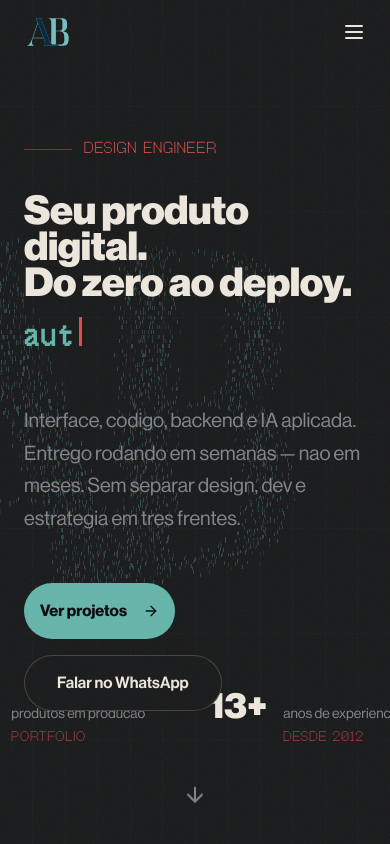
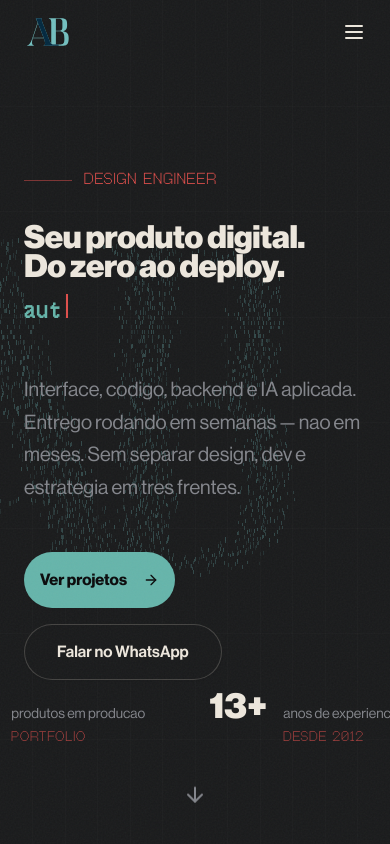
Before and after one commit to oalexandrebelo/portfolio-AB, a Next.js app: page / in a window 390 px wide. Shown: the top 844 px of the page. Built offline with nearby package versions, Linux system fonts and the light colour scheme.

Commit message:
fix: hero font-size reduced to prevent overflow
- Headline: 8vw → 5.5vw (max 5.5rem)
- Typewriter: 7vw → 4.5vw (max 4.5rem)
- Container height adjusted to match
- Cursor size proportional

Co-Authored-By: Claude Opus 4.6 (1M context) <noreply@anthropic.com>

```diff
--- a/components/landing/hero-section.tsx
+++ b/components/landing/hero-section.tsx
@@ -85,22 +85,22 @@ export function HeroSection() {
         {/* H1 — fixed height container to prevent layout shift */}
         <div className="mb-12">
           <h1 className={`font-black leading-[0.9] tracking-tight transition-all duration-1000 ${isVisible ? "opacity-100 translate-y-0" : "opacity-0 translate-y-8"}`}>
-            <span className="block text-[clamp(2.5rem,8vw,6.5rem)]">Seu produto digital.</span>
-            <span className="block text-[clamp(2.5rem,8vw,6.5rem)]">Do zero ao deploy.</span>
+            <span className="block text-[clamp(2rem,5.5vw,5.5rem)]">Seu produto digital.</span>
+            <span className="block text-[clamp(2rem,5.5vw,5.5rem)]">Do zero ao deploy.</span>
 
             {/* Typewriter — fixed height container prevents layout jump */}
             <span
-              className="block mt-4 overflow-hidden"
-              style={{ height: "clamp(2.5rem, 8vw, 7rem)" }}
+              className="block mt-3 overflow-hidden"
+              style={{ height: "clamp(2rem, 5vw, 5rem)" }}
             >
-              <span className="font-offbit font-bold text-primary text-[clamp(2rem,7vw,5.5rem)] tracking-wider inline-block">
+              <span className="font-offbit font-bold text-primary text-[clamp(1.5rem,4.5vw,4.5rem)] tracking-wider inline-block">
                 {displayText}
               </span>
               <span
-                className={`inline-block w-[3px] lg:w-[4px] bg-accent ml-1 align-baseline transition-opacity duration-100 ${
+                className={`inline-block w-[2px] lg:w-[3px] bg-accent ml-1 align-baseline transition-opacity duration-100 ${
                   cursorVisible ? "opacity-100" : "opacity-0"
                 }`}
-                style={{ height: "clamp(1.8rem, 6vw, 4.5rem)" }}
+                style={{ height: "clamp(1.5rem, 4vw, 3.5rem)" }}
               />
             </span>
           </h1>
```
